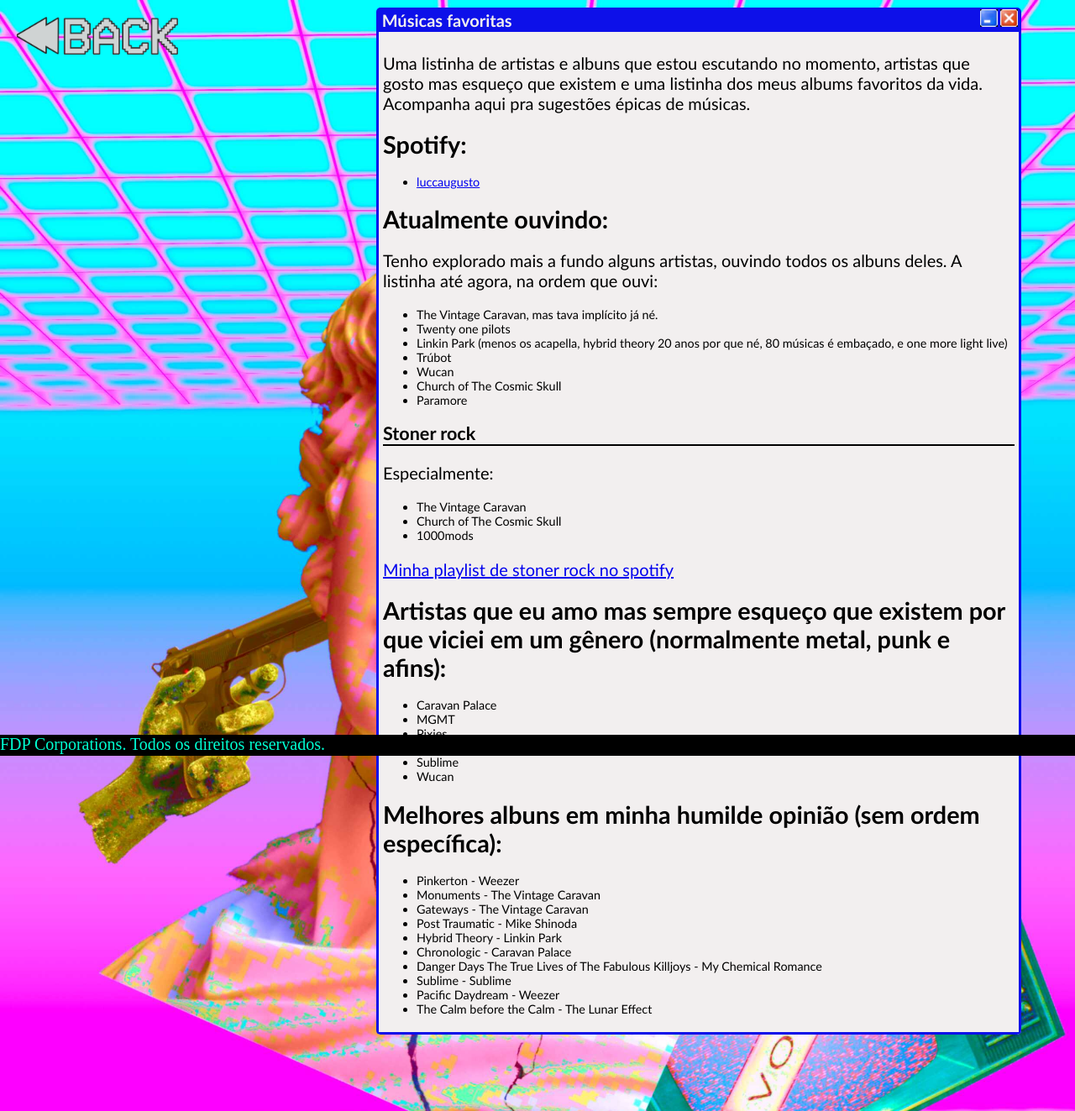
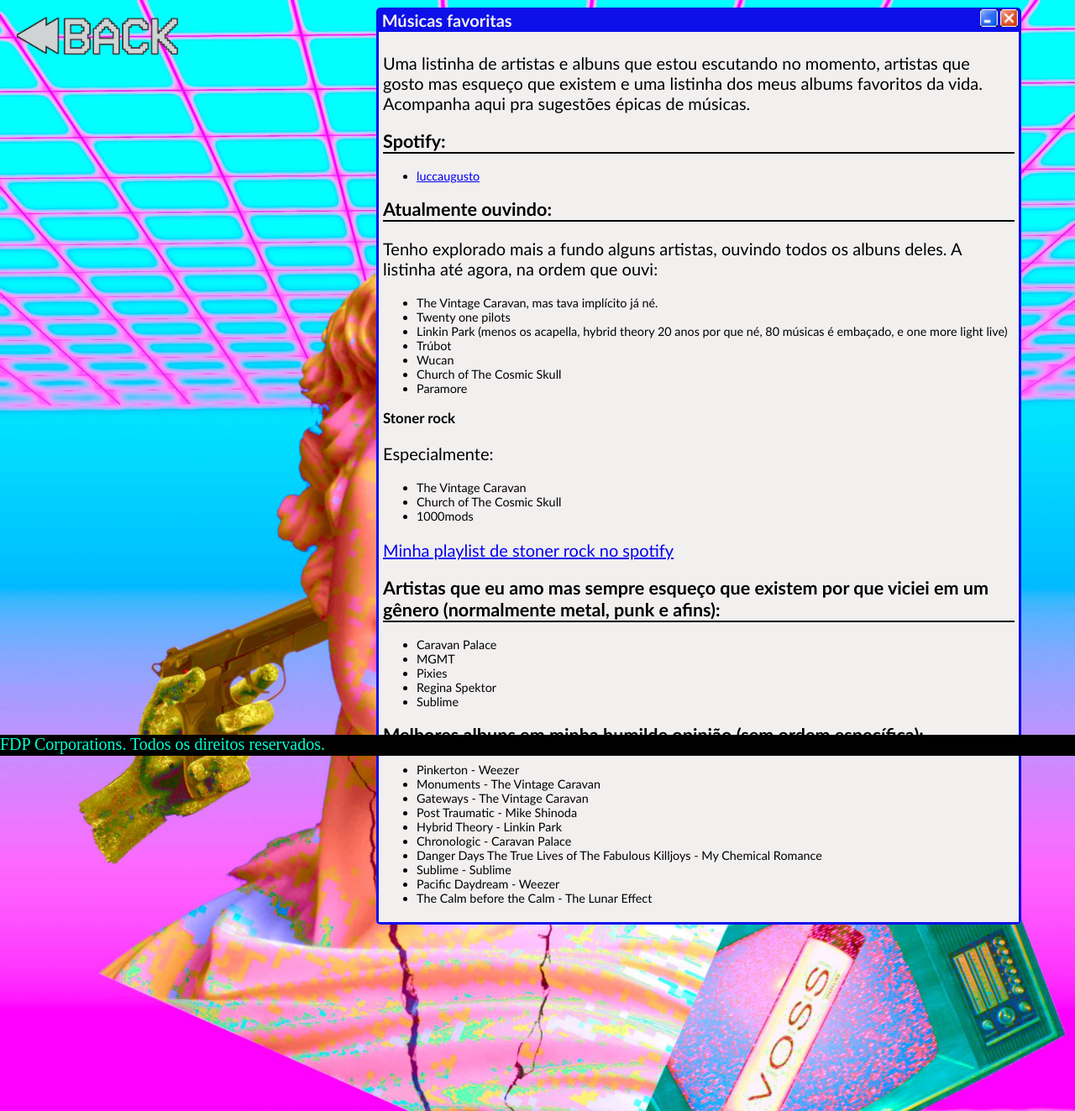
Before and after one commit to lrr68/site, a Jekyll site: the page built from _blog/musgas.md, in a window 1280 px wide. Shown: the whole page at 84% size. Built offline with Jekyll 4.4.1, drawn with Linux system fonts in a browser that asks for light colours.

Commit message:
improve musgas readability

```diff
--- a/_blog/musgas.md
+++ b/_blog/musgas.md
@@ -6,10 +6,10 @@
 
 Uma listinha de artistas e albuns que estou escutando no momento, artistas que gosto mas esqueço que existem e uma listinha dos meus albums favoritos da vida. Acompanha aqui pra sugestões épicas de músicas.
 
-# Spotify:
+## Spotify:
 + [luccaugusto](https://open.spotify.com/user/luccaugusto)
 
-# Atualmente ouvindo:
+## Atualmente ouvindo:
 
 Tenho explorado mais a fundo alguns artistas, ouvindo todos os albuns deles. A listinha até agora, na ordem que ouvi:
 + The Vintage Caravan, mas tava implícito já né.
@@ -20,7 +20,7 @@
 + Church of The Cosmic Skull
 + Paramore
 
-## Stoner rock
+### Stoner rock
 Especialmente:
 + The Vintage Caravan
 + Church of The Cosmic Skull
@@ -28,15 +28,14 @@
 
 [Minha playlist de stoner rock no spotify](https://open.spotify.com/playlist/7xTQlsBEQ6UjkOw615iRL8?si=nWgN4xLLS62OSrd9NCJV0A)
 
-# Artistas que eu amo mas sempre esqueço que existem por que viciei em um gênero (normalmente metal, punk e afins):
+## Artistas que eu amo mas sempre esqueço que existem por que viciei em um gênero (normalmente metal, punk e afins):
 + Caravan Palace
 + MGMT
 + Pixies
 + Regina Spektor
 + Sublime
-+ Wucan
 
-# Melhores albuns em minha humilde opinião (sem ordem específica):
+## Melhores albuns em minha humilde opinião (sem ordem específica):
 + Pinkerton - Weezer
 + Monuments - The Vintage Caravan
 + Gateways - The Vintage Caravan
```
